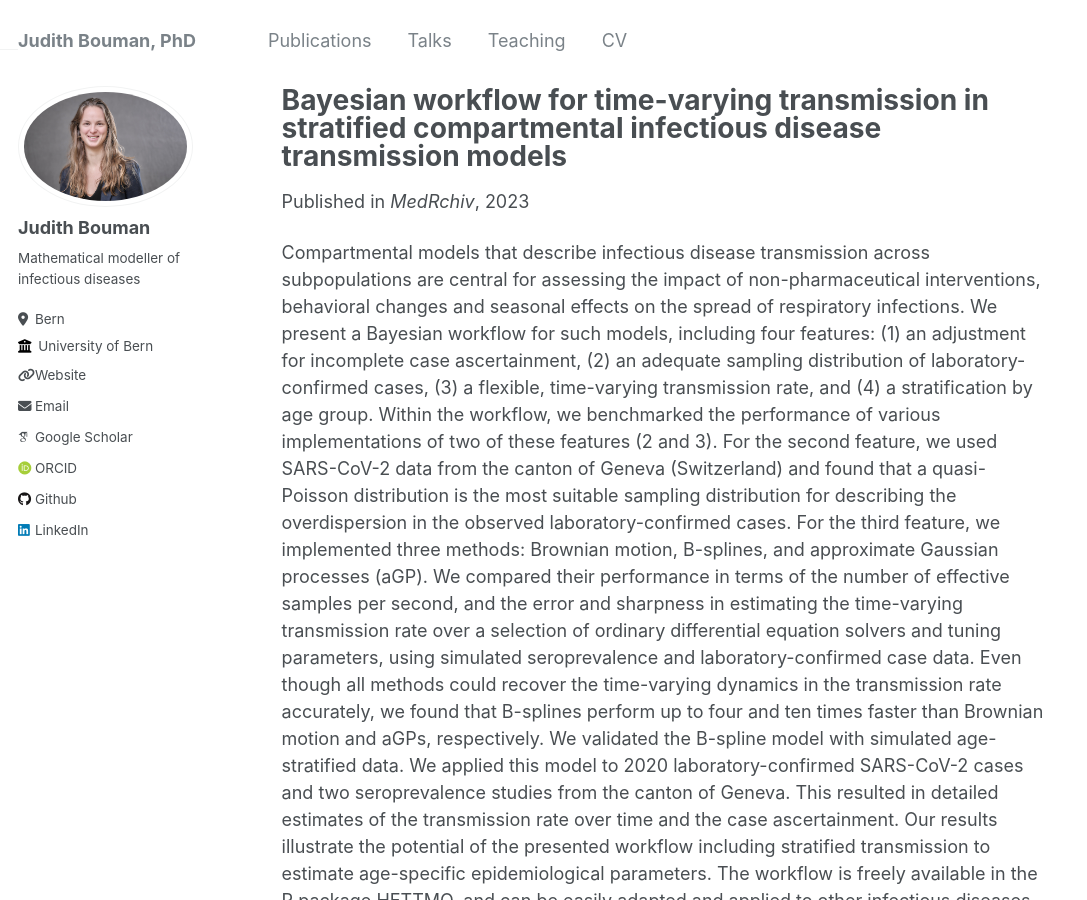
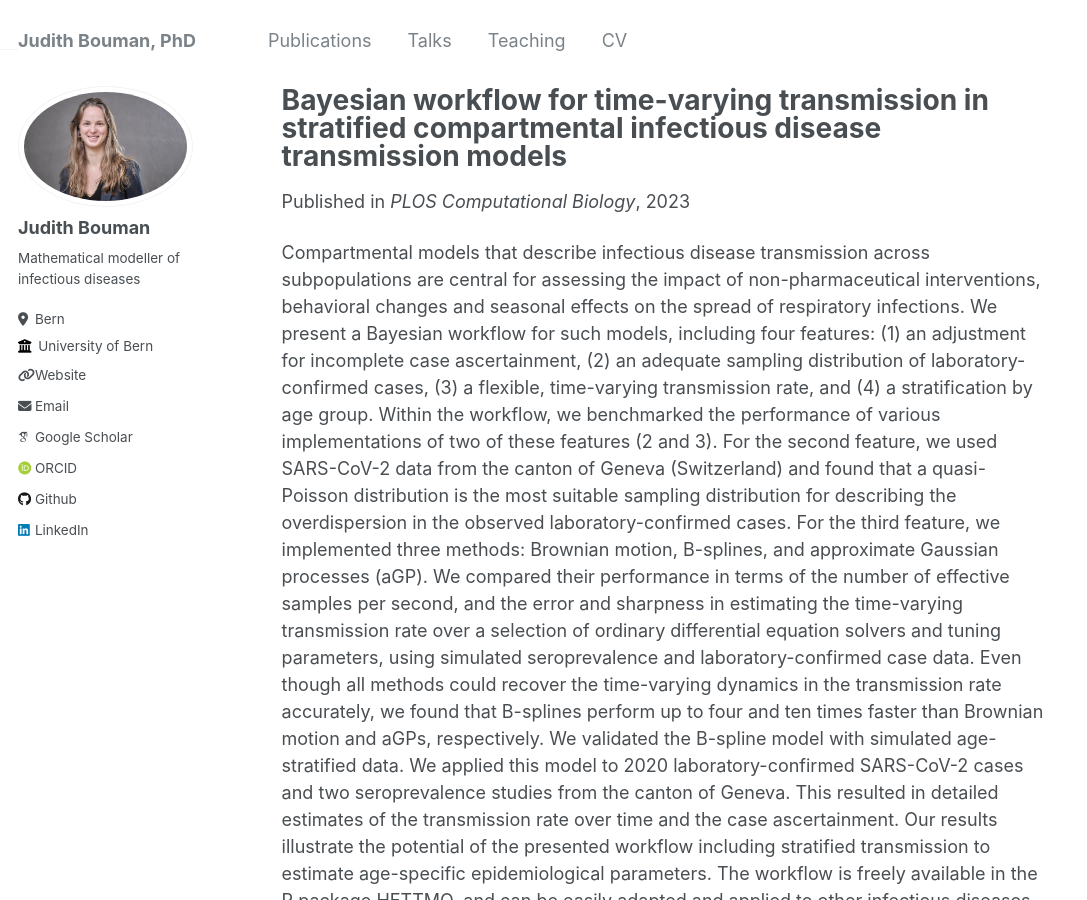
Before and after one commit to JudithBouman2412/JudithBouman2412.github.io, a Jekyll site: the page built from _publications/2024_bayesian.md, in a window 1280 px wide and 900 px high. Shown: the whole window, without its empty margins (0-1087 px from the left). Built offline with Jekyll 4.4.1, drawn with Linux system fonts in a browser that asks for light colours; some web fonts are replaced.

Commit message:
Update 2024_bayesian.md

```diff
--- a/_publications/2024_bayesian.md
+++ b/_publications/2024_bayesian.md
@@ -5,7 +5,7 @@ collection: publications
 permalink: /publication/2024_bayesian
 excerpt: 'A Bayesian workflow for including time-varying transmission in stratified SIR-like infectious disease transmission models. The workflow includes the comparison of three different methods for time-varying transmission: B-splines, Gaussian processes, and Brownian motion. Moreover, the models are applied to both simulated and real-world SARS-CoV-2 data.'
 date: 2023-11-29
-venue: 'MedRchiv'
+venue: 'PLOS Computational Biology'
 paperurl: 'https://doi.org/10.1101/2023.10.09.23296742'
 citation: 'Bouman, JA, Hauser, A, Grimm, SL, Wohlfender, M, Bhatt, S, Semenova, E, Gelman, A, Althaus, CL, Riou, J (2023). &quot;Bayesian workflow for time-varying transmission in stratified
 compartmental infectious disease transmission models&quot; <i>PLOS Computational Biology</i>'
```
